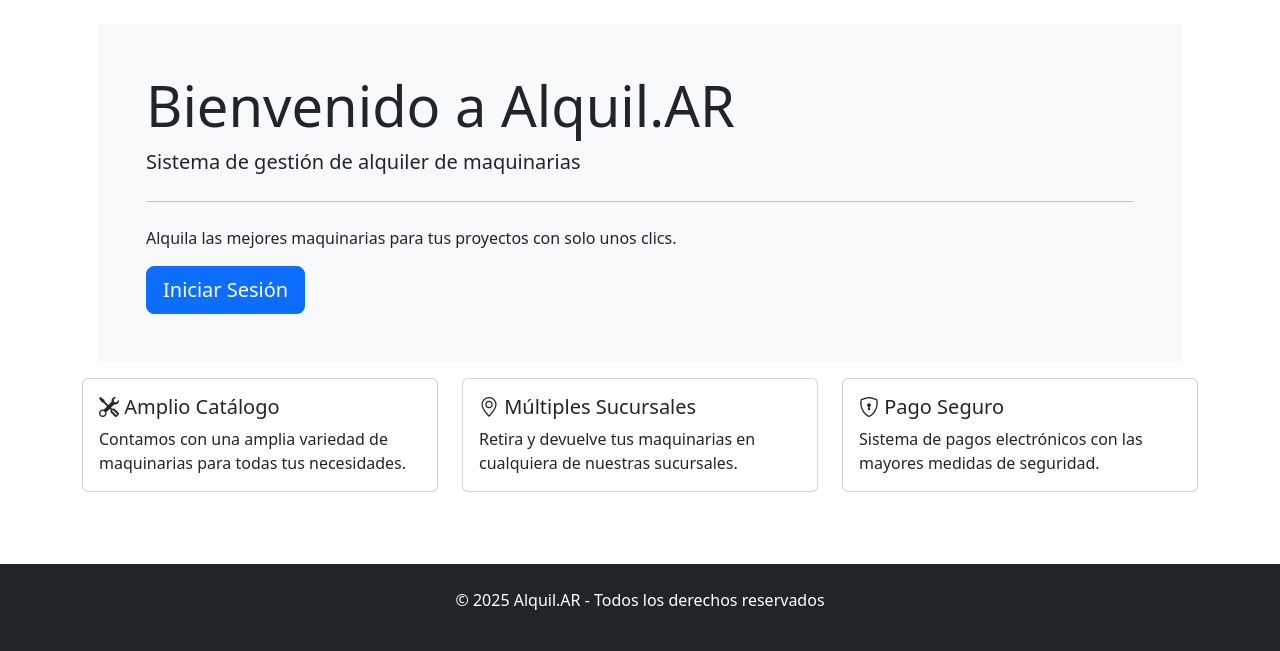
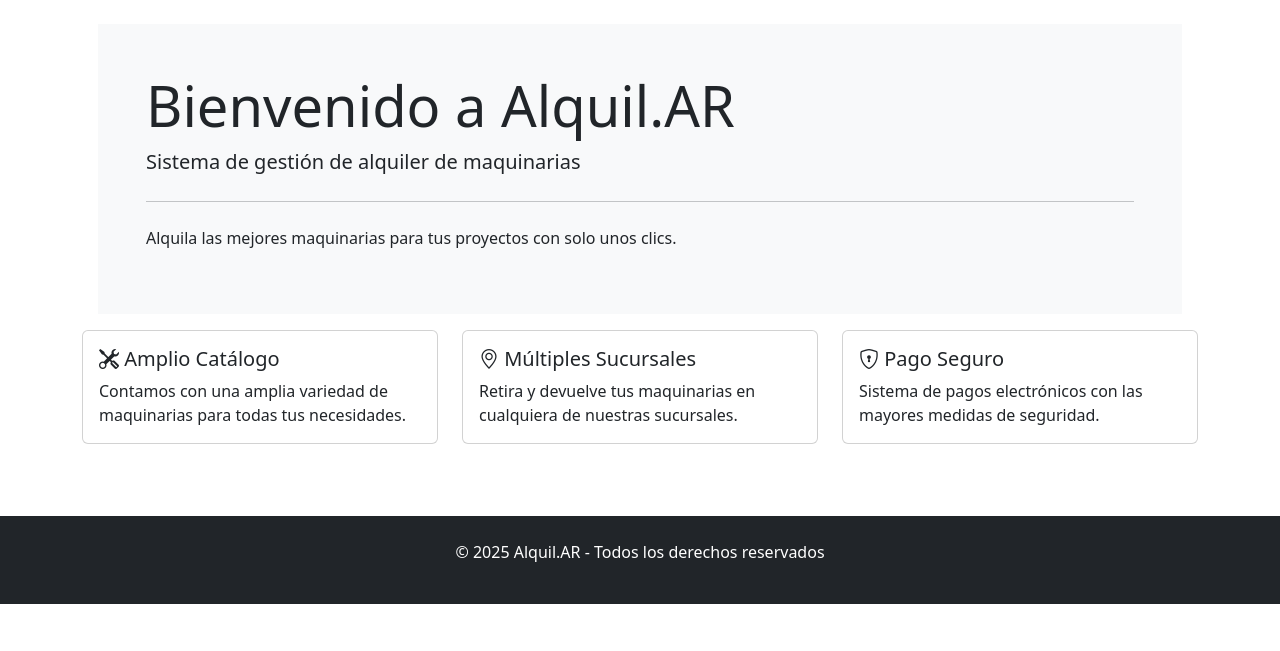
Before and after one commit to FedericoKesselman/alquil.ar, a Django app: page / in a window 1280 px wide. Shown: the part 56-707 px from the top of the page. Run offline with Django 5.2, Linux system fonts and the light colour scheme.

Commit message:
Cambios home

```diff
--- a/core/templates/home.html
+++ b/core/templates/home.html
@@ -9,9 +9,6 @@
     <p class="lead">Sistema de gestión de alquiler de maquinarias</p>
     <hr class="my-4">
     <p>Alquila las mejores maquinarias para tus proyectos con solo unos clics.</p>
-    {% if not user.is_authenticated %}
-    <a class="btn btn-primary btn-lg" href="{% url 'login' %}" role="button">Iniciar Sesión</a>
-    {% endif %}
 </div>
 
 <div class="row">
```
